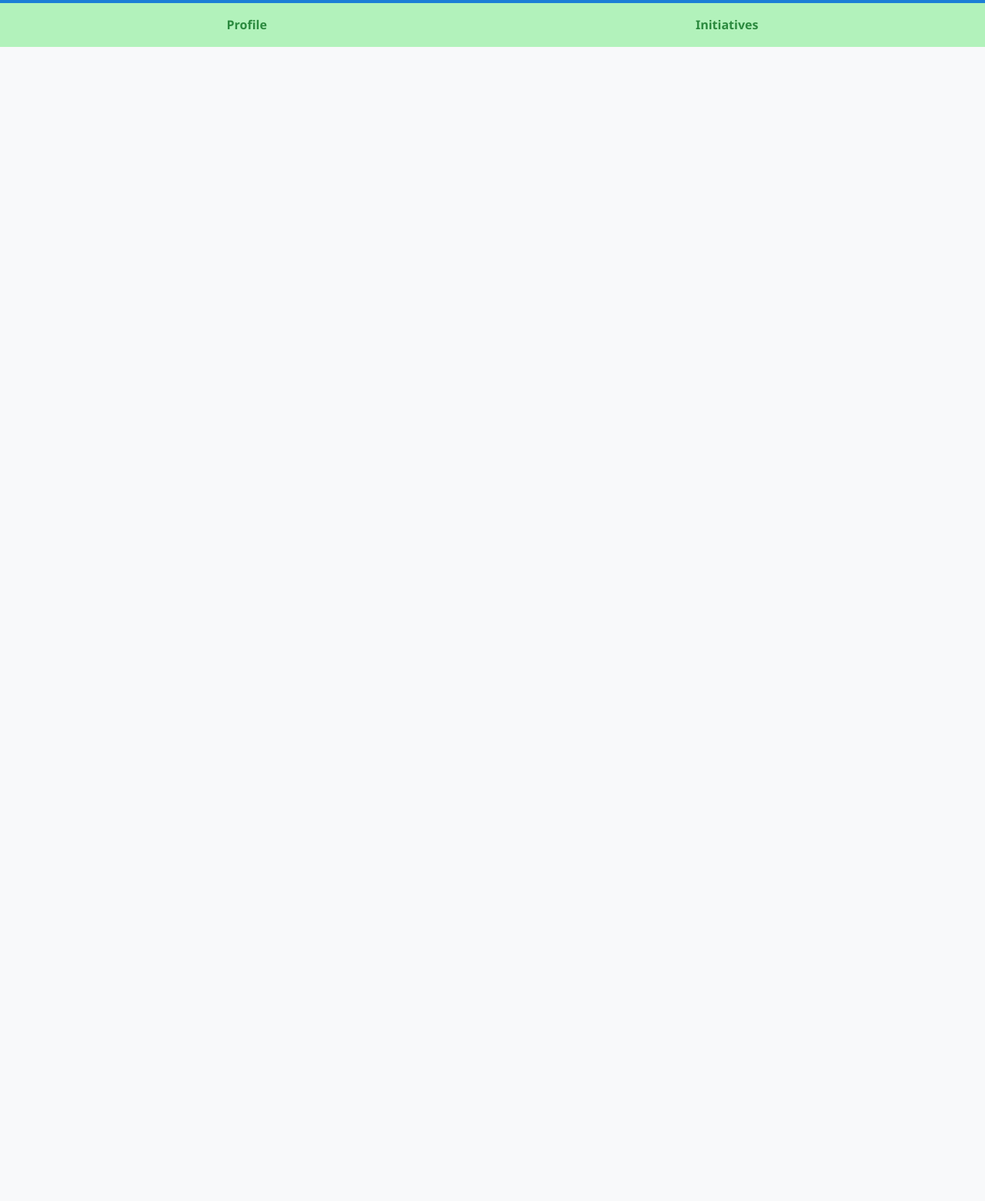
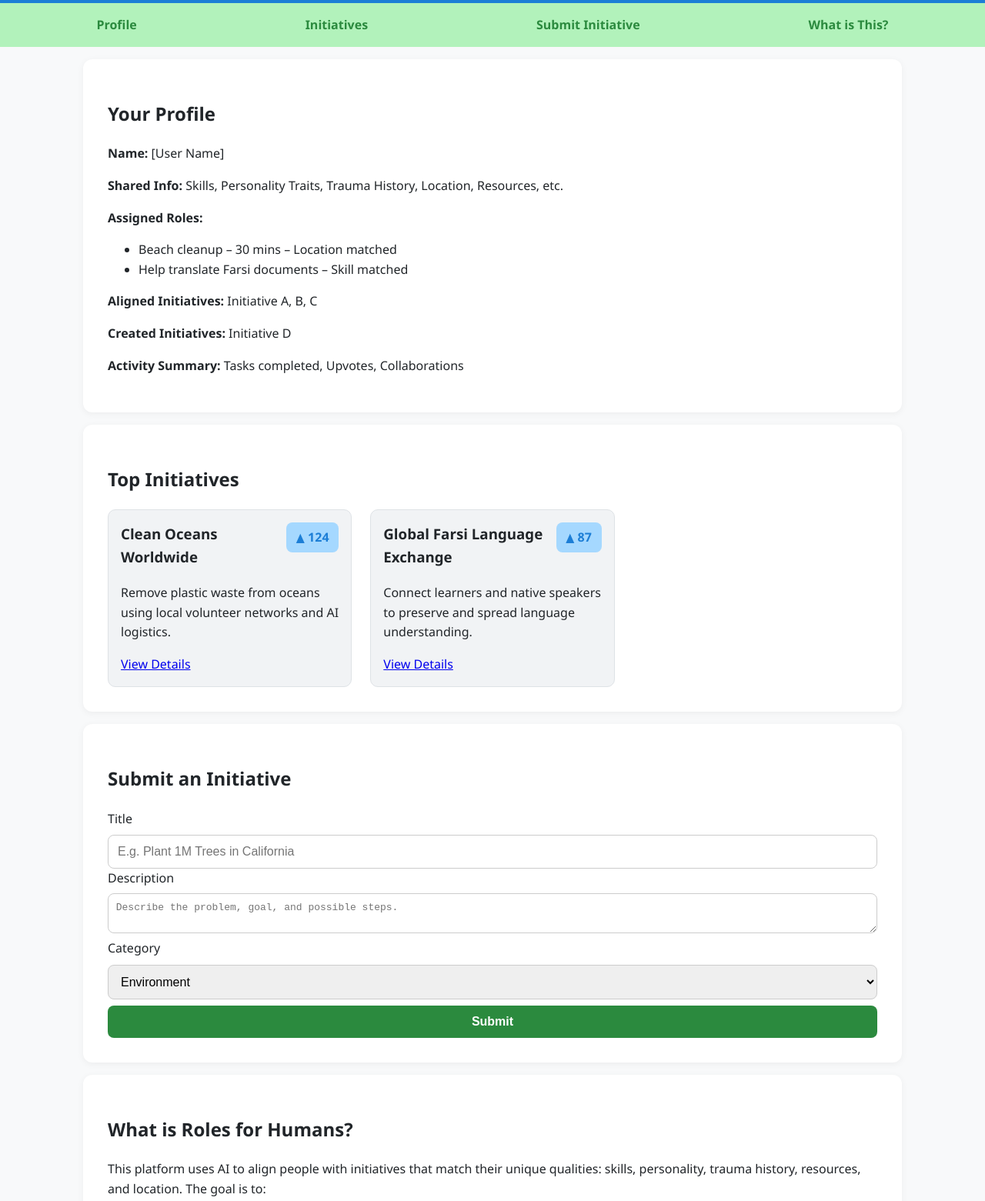
Before and after one commit to Sheilabc/rolesforhumans, a plain HTML site: page index.html in a window 1280 px wide. Shown: the part 180-1741 px from the top of the page at 77% size. Before the commit the page ends 800 px from the top, so only its background shows below. Drawn offline with Linux system fonts and the light colour scheme.

Commit message:
Update index.html

```diff
--- a/index.html
+++ b/index.html
@@ -109,4 +109,78 @@
   <nav>
     <a href="#profile">Profile</a>
     <a href="#initiatives">Initiatives</a>
-    <a href="#s
+    <a href="#submit">Submit Initiative</a>
+    <a href="#meta">What is This?</a>
+  </nav>
+
+  <section id="profile">
+    <h2>Your Profile</h2>
+    <p><strong>Name:</strong> [User Name]</p>
+    <p><strong>Shared Info:</strong> Skills, Personality Traits, Trauma History, Location, Resources, etc.</p>
+    <p><strong>Assigned Roles:</strong></p>
+    <ul>
+      <li>Beach cleanup – 30 mins – Location matched</li>
+      <li>Help translate Farsi documents – Skill matched</li>
+    </ul>
+    <p><strong>Aligned Initiatives:</strong> Initiative A, B, C</p>
+    <p><strong>Created Initiatives:</strong> Initiative D</p>
+    <p><strong>Activity Summary:</strong> Tasks completed, Upvotes, Collaborations</p>
+  </section>
+
+  <section id="initiatives">
+    <h2>Top Initiatives</h2>
+    <div class="grid">
+      <div class="initiative-card">
+        <span class="upvote">▲ 124</span>
+        <h3>Clean Oceans Worldwide</h3>
+        <p>Remove plastic waste from oceans using local volunteer networks and AI logistics.</p>
+        <a href="#">View Details</a>
+      </div>
+      <div class="initiative-card">
+        <span class="upvote">▲ 87</span>
+        <h3>Global Farsi Language Exchange</h3>
+        <p>Connect learners and native speakers to preserve and spread language understanding.</p>
+        <a href="#">View Details</a>
+      </div>
+    </div>
+  </section>
+
+  <section id="submit">
+    <h2>Submit an Initiative</h2>
+    <form>
+      <label>Title</label>
+      <input type="text" placeholder="E.g. Plant 1M Trees in California" />
+      <label>Description</label>
+      <textarea placeholder="Describe the problem, goal, and possible steps."></textarea>
+      <label>Category</label>
+      <select>
+        <option>Environment</option>
+        <option>Education</option>
+        <option>Health</option>
+        <option>Language</option>
+        <option>Other</option>
+      </select>
+      <button type="submit">Submit</button>
+    </form>
+  </section>
+
+  <section id="meta">
+    <h2>What is Roles for Humans?</h2>
+    <p>
+      This platform uses AI to align people with initiatives that match their unique qualities: skills,
+      personality, trauma history, resources, and location. The goal is to:
+    </p>
+    <ul>
+      <li>(a) Help people contribute meaningfully based on who they are</li>
+      <li>(b) Solve big and small problems with better coordination</li>
+      <li>(c) Create a structured ecosystem of mutual alignment between humans and AI</li>
+    </ul>
+    <p>Example: You speak Farsi? Someone nearby needs help translating. You're near a polluted river? You get assigned to help with cleanup.</p>
+    <p>The algorithm constantly improves by analyzing what worked, what didn’t, and adjusting tasks to be more human-centered and effective.</p>
+  </section>
+
+  <footer>
+    <p>© 2025 Roles for Humans – Built for alignment</p>
+  </footer>
+</body>
+</html>
```
